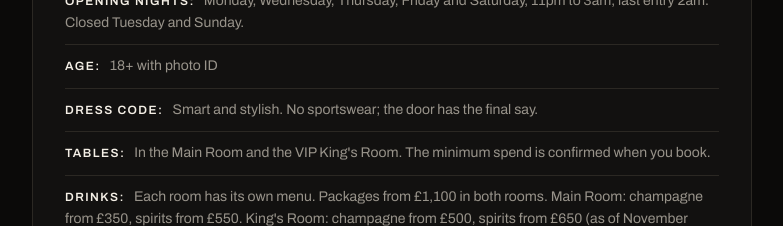
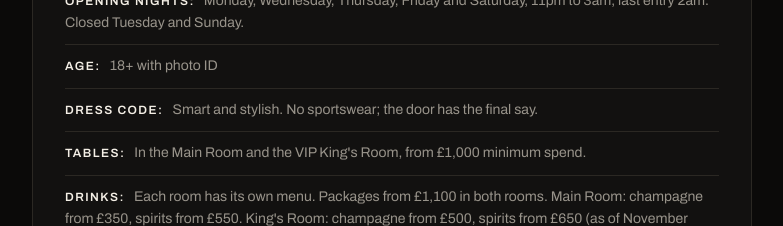
Before and after one commit to vortexinnovations/londonluxurynightlife, a Next.js app: page /clubs/rex-rooms in a window 1280 px wide. Shown: the part 1140-1366 px from the top of the page, without its empty margins (248-1031 px from the left). Built offline with nearby package versions, Linux system fonts and the light colour scheme.

Commit message:
The Rex Rooms: tables from £1,000 minimum spend
Co-Authored-By: Claude Opus 5.5 <noreply@anthropic.com>

```diff
--- a/src/app/best-house-music-clubs-london/page.tsx
+++ b/src/app/best-house-music-clubs-london/page.tsx
@@ -220,7 +220,7 @@ export default function BestHouseMusicClubsLondonPage() {
             <li>
               <strong>The Rex Rooms:</strong>{" "}Chelsea. House Wednesday, plus
               house and Latin across the week, 11pm to 3am. Minimum spend
-              confirmed when you book.
+              from &pound;1,000.
             </li>
             <li>
               <strong>Dear Darling:</strong>{" "}Cocktail bar transitioning to
--- a/src/app/clubs/rex-rooms/page.tsx
+++ b/src/app/clubs/rex-rooms/page.tsx
@@ -7,8 +7,8 @@ import { ArticleSchema, NightClubSchema } from "@/components/SchemaMarkup";
 import { waClubMessage, clubs, SITE_URL, SITE_NAME } from "@/lib/constants";
 import { CLUB_IMAGES } from "@/lib/images";
 
-// The Rex Rooms, 151 King's Road, Chelsea (owner facts, 2026-11-17). Table
-// minimum spends are not confirmed, so the page never quotes one; drinks prices
+// The Rex Rooms, 151 King's Road, Chelsea (owner facts, 2026-11-17). Tables are
+// from £1,000 minimum spend in both rooms (no separate room figure); drinks prices
 // are the owner's November 2026 menu and are confirmed when you book. The
 // photos are the owner's own and are used only on Rex Rooms pages.
 const club = clubs.find((c) => c.slug === "rex-rooms")!;
@@ -118,7 +118,7 @@ export default function RexRoomsPage() {
           </p>
           <p>
             <strong>Tables:</strong> In the Main Room and the VIP King&apos;s
-            Room. The minimum spend is confirmed when you book.
+            Room, from &pound;1,000 minimum spend.
           </p>
           <p>
             <strong>Drinks:</strong> Each room has its own menu. Packages from
@@ -204,8 +204,8 @@ export default function RexRoomsPage() {
           tables, numbered 1 to 14, are arranged around the main bar. Which
           room suits your group comes down to the night you want: the Main
           Room for being in the middle of it, the King&apos;s Room for a night
-          among your own guests. We confirm the table and its minimum spend
-          when you book; the minimum is not published.
+          among your own guests. Tables are from &pound;1,000
+          minimum spend, and we confirm the table when you book.
         </p>
 
         <Photo
--- a/src/lib/constants.ts
+++ b/src/lib/constants.ts
@@ -208,7 +208,7 @@ export const clubs: Club[] = [
     location: "151 King's Road, Chelsea",
     area: "Chelsea",
     musicStyle: "House, Latin, Commercial",
-    tablesFrom: "",
+    tablesFrom: "£1,000",
     openingNights: "Monday and Wednesday to Saturday, 11pm to 3am",
     dressCode: "Smart and stylish. No sportswear; the door has the final say.",
     shortDescription: "Two rooms at 151 King's Road, Chelsea, on the site of the former 151 Club: the Main Room around the DJ and the bar, and the VIP King's Room with a private-party feel. Packages from £1,100 in both rooms; champagne from £350 in the Main Room and £500 in the King's Room.",
```
